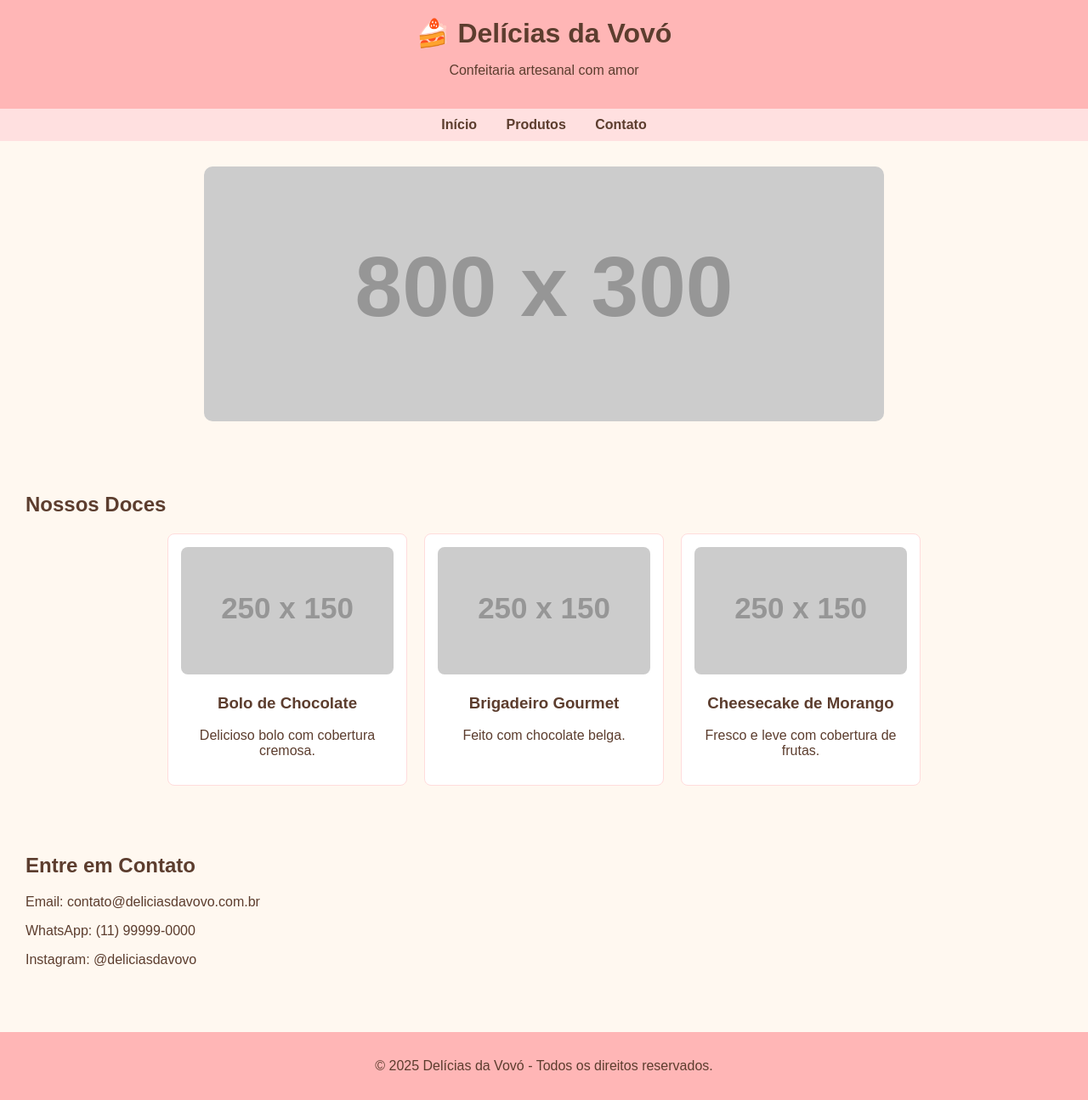
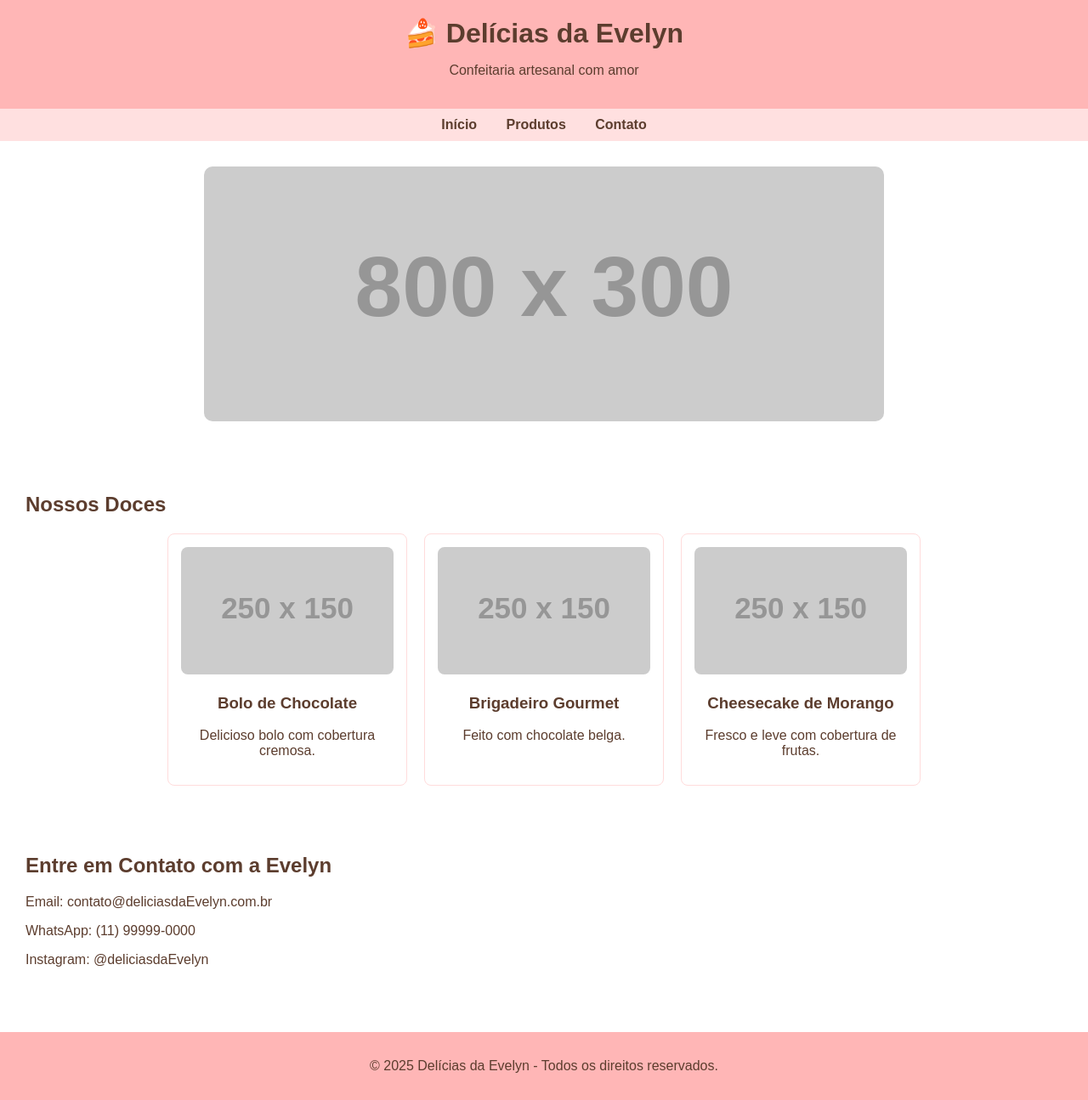
Before and after one commit to 1tecnico/EVELYN, a plain HTML site: page index.html in a window 1280 px wide. Shown: the whole page at 85% size. Drawn offline with Linux system fonts and the light colour scheme; placeholder pictures from the web are drawn by us.

Commit message:
Update index.html

```diff
--- a/index.html
+++ b/index.html
@@ -3,12 +3,12 @@
 <head>
     <meta charset="UTF-8">
     <meta name="viewport" content="width=device-width, initial-scale=1.0">
-    <title>Delícias da Vovó - Confeitaria</title>
+    <title>Delícias da Evelyn - Confeitaria</title>
     <style>
         body {
             font-family: 'Arial', sans-serif;
             margin: 0;
-            padding: 0;
+            padding:
             background: #fff8f0;
             color: #5c3d2e;
         }
@@ -71,7 +71,7 @@
 <body>
 
     <header>
-        <h1>🍰 Delícias da Vovó</h1>
+        <h1>🍰 Delícias da Evelyn</h1>
         <p>Confeitaria artesanal com amor</p>
     </header>
 
@@ -107,14 +107,14 @@
     </section>
 
     <section class="section" id="contato">
-        <h2>Entre em Contato</h2>
-        <p>Email: contato@deliciasdavovo.com.br</p>
+        <h2>Entre em Contato com a Evelyn</h2>
+        <p>Email: contato@deliciasdaEvelyn.com.br</p>
         <p>WhatsApp: (11) 99999-0000</p>
-        <p>Instagram: @deliciasdavovo</p>
+        <p>Instagram: @deliciasdaEvelyn</p>
     </section>
 
     <footer>
-        <p>&copy; 2025 Delícias da Vovó - Todos os direitos reservados.</p>
+        <p>&copy; 2025 Delícias da Evelyn - Todos os direitos reservados.</p>
     </footer>
 
 </body>
```
